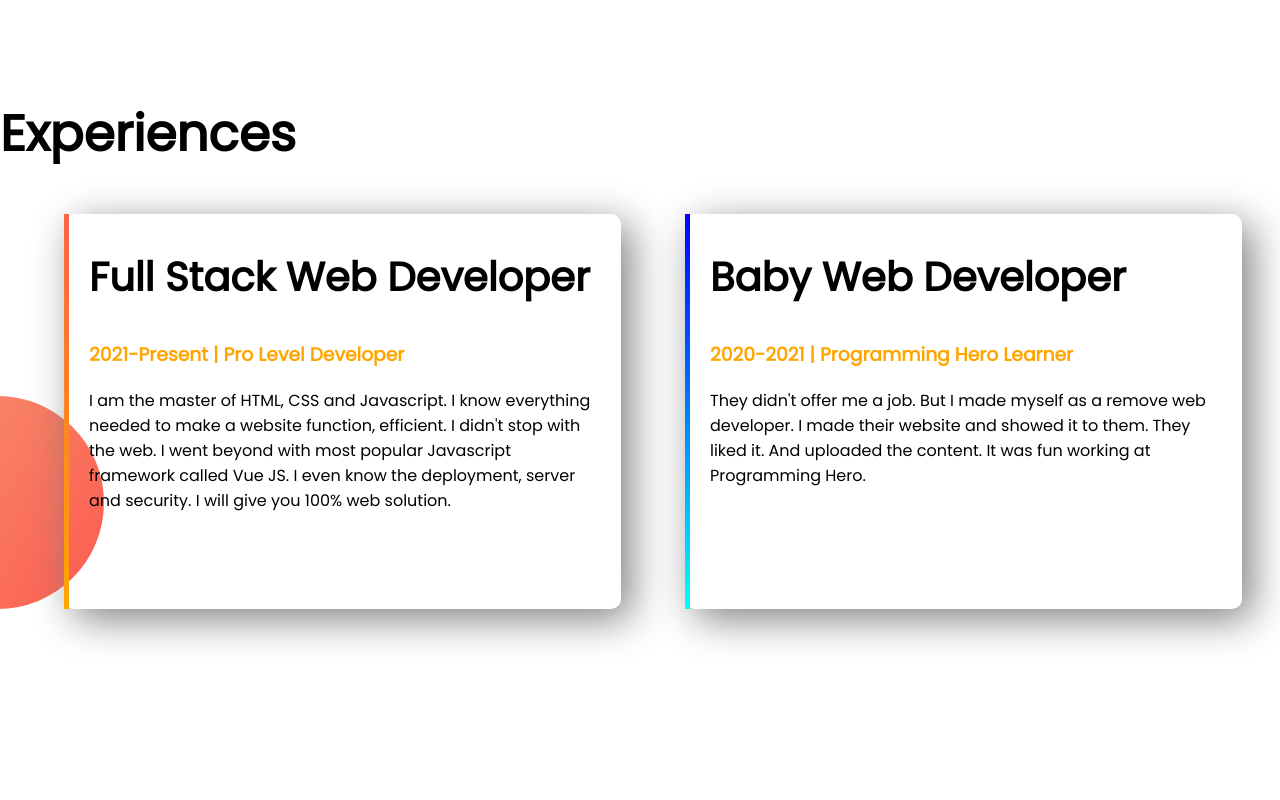
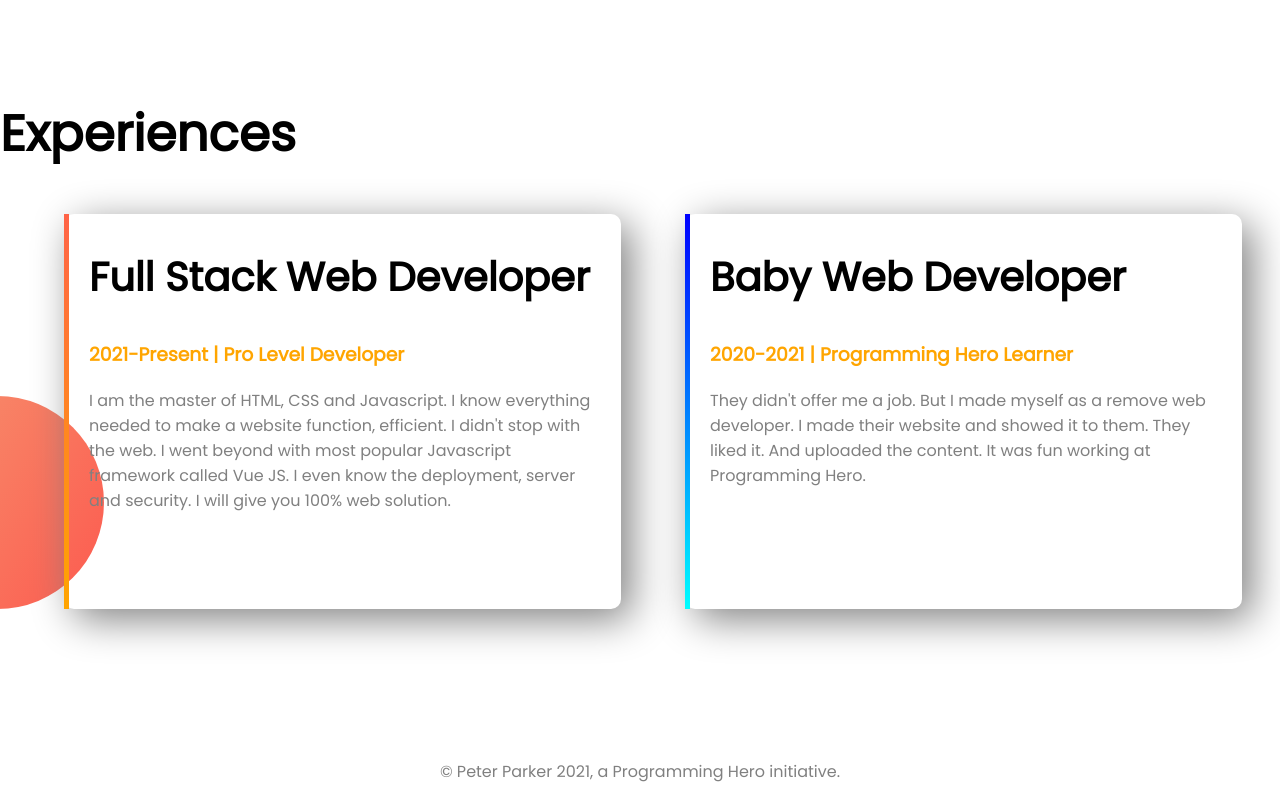
Before and after one commit to sayedmabdullah/developer-portfolio, a plain HTML site: page index.html in a window 1280 px wide. Shown: the part 1217-2017 px from the top of the page. Before the commit the page ends 1976 px from the top, so only its background shows below. Drawn offline with Linux system fonts and the light colour scheme.

Commit message:
fotter added

```diff
--- a/index.html
+++ b/index.html
@@ -42,16 +42,18 @@
             <div class="half-width full-stack">
                 <h2>Full Stack Web Developer</h2>
                 <h3 class="orange-text" >2021-Present | Pro Level Developer</h3>
-                <p>I am the master of HTML, CSS and Javascript. I know everything needed to make a website function, efficient. I didn't stop with the web. I went beyond with most popular Javascript framework called Vue JS. I even know the deployment, server and security. I will give you 100% web solution.</p>
+                <p class="gray-text">I am the master of HTML, CSS and Javascript. I know everything needed to make a website function, efficient. I didn't stop with the web. I went beyond with most popular Javascript framework called Vue JS. I even know the deployment, server and security. I will give you 100% web solution.</p>
             </div>
             <div class="half-width baby-web">
                 <h2>Baby Web Developer</h2>
                 <h3 class="orange-text">2020-2021 | Programming Hero Learner</h3>
-                <p>They didn't offer me a job. But I made myself as a remove web developer. I made their website and showed it to them. They liked it. And uploaded the content. It was fun working at Programming Hero.</p>
+                <p class="gray-text">They didn't offer me a job. But I made myself as a remove web developer. I made their website and showed it to them. They liked it. And uploaded the content. It was fun working at Programming Hero.</p>
             </div>
         </div>
 
     </section>
-
+    <footer>
+        <p class="gray-text">© Peter Parker 2021, a Programming Hero initiative.</p>
+    </footer>
 </body>
 </html>
--- a/style.css
+++ b/style.css
@@ -87,3 +87,7 @@ a {
     border-image-slice: 1;
 
 }
+
+footer p {
+    text-align: center;
+}
```
